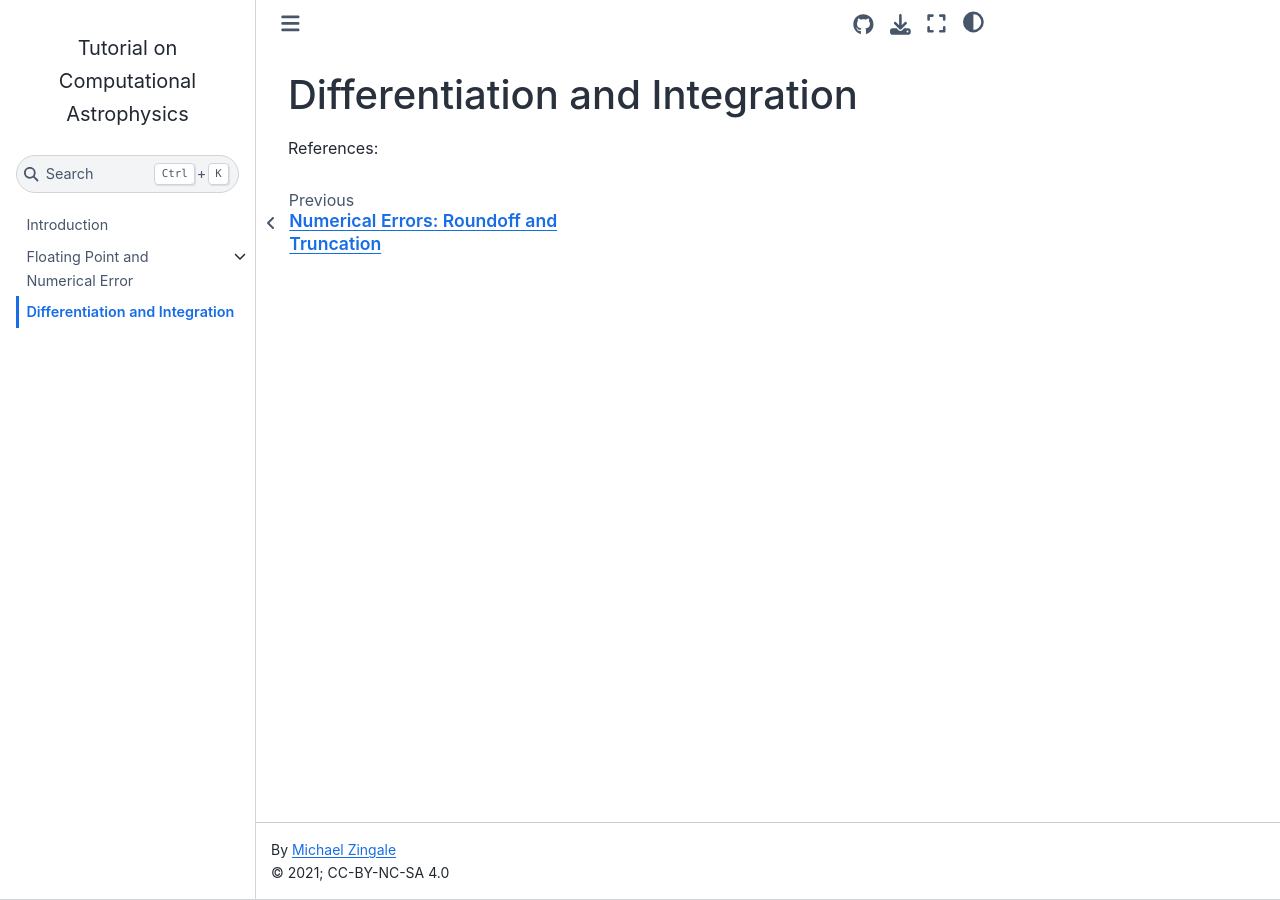
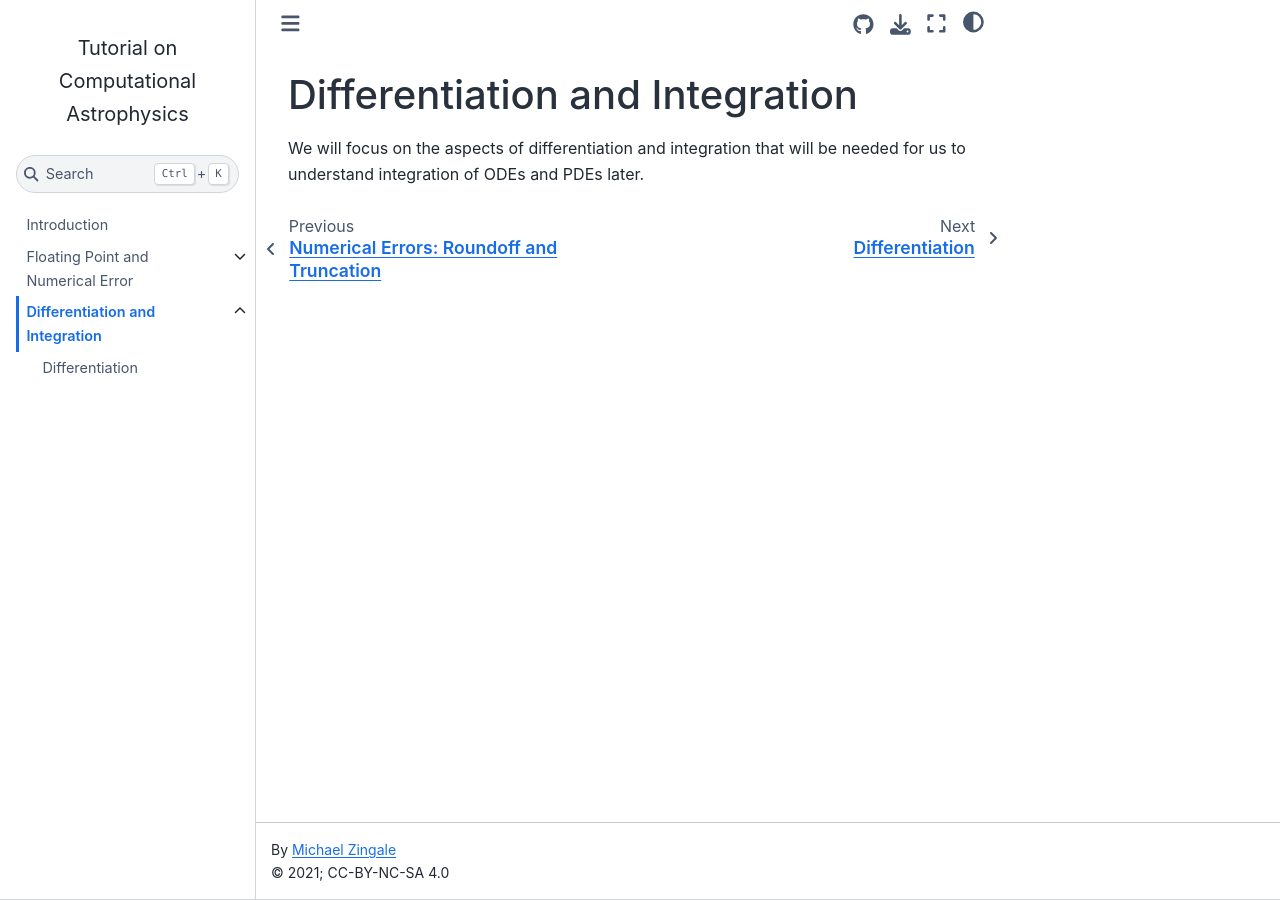
Before and after one commit to zingale/comp_astro_tutorial, a Jupyter Book: the page built from content/02-diff-int.md, in a window 1280 px wide. Built offline with Jupyter Book 1.0.4 settings and Sphinx 7.4.7 and the Sphinx Book theme 1.1.4, drawn with Linux system fonts in a browser that asks for light colours.

Commit message:
some updates

```diff
--- a/content/02-diff-int.md
+++ b/content/02-diff-int.md
@@ -1,4 +1,5 @@
 Differentiation and Integration
 ===============================
 
-References:
+We will focus on the aspects of differentiation and integration that will
+be needed for us to understand integration of ODEs and PDEs later.
--- a/content/_toc.yml
+++ b/content/_toc.yml
@@ -6,3 +6,5 @@
   sections:
     - file: 01-numerical_error
 - file: 02-diff-int
+  sections:
+    - file: 02-differentiation
```
Also changed, not shown: content/01-floating-point.md (+4 -0 lines), content/02-differentiation.ipynb (added).
